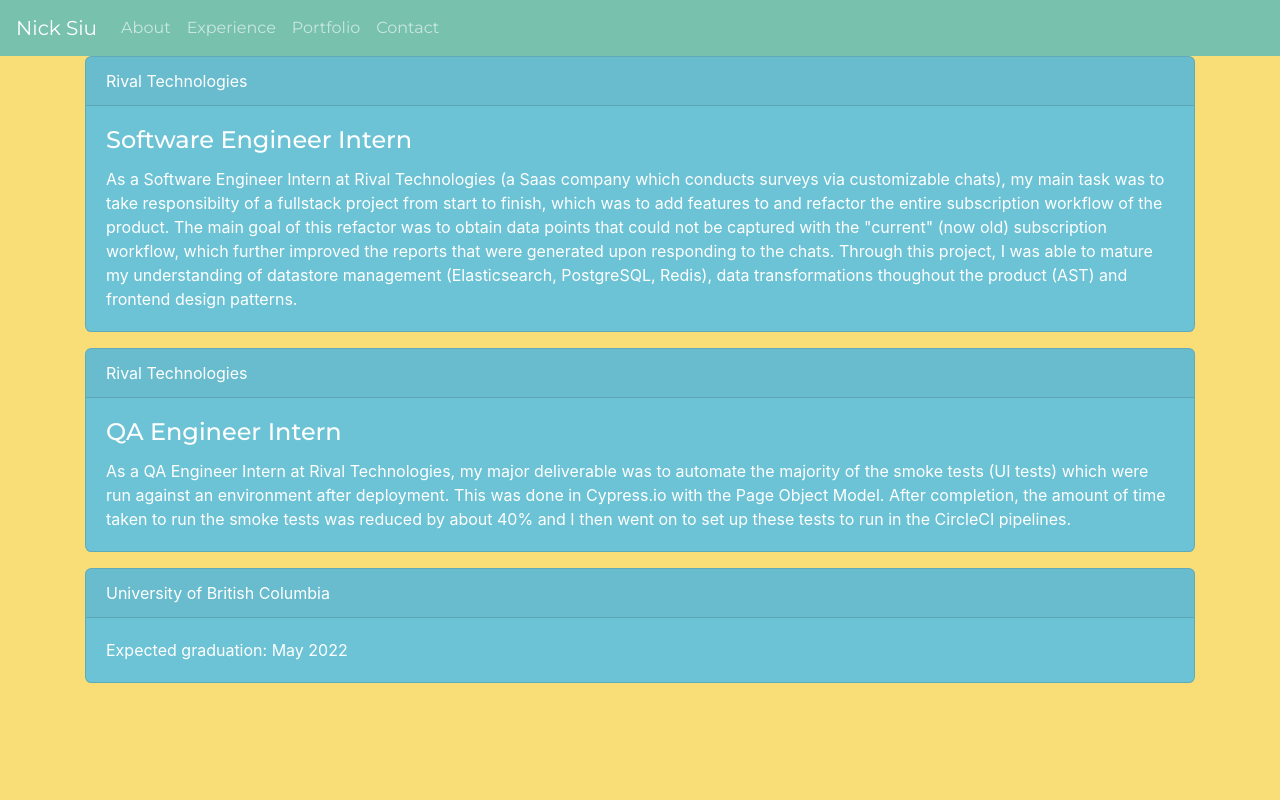
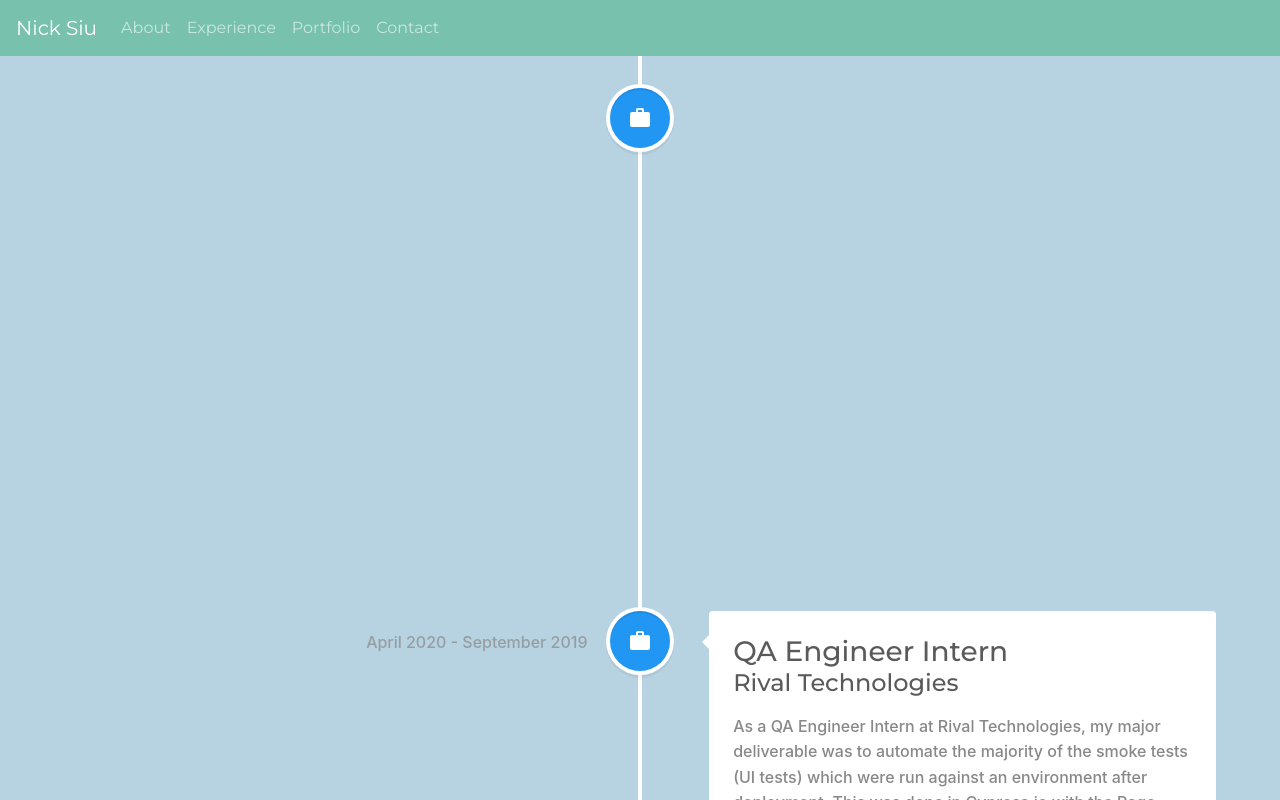
Before and after one commit to nksiu/nick-siu-personal, a React (Create React App) app: page /experience in a window 1280 px wide. Shown: the top 800 px of the page. Built offline with nearby package versions, Linux system fonts and the light colour scheme.

Commit message:
vertical timeline

```diff
--- a/package.json
+++ b/package.json
@@ -3,6 +3,8 @@
   "version": "0.1.0",
   "private": true,
   "dependencies": {
+    "@material-ui/core": "^4.11.0",
+    "@material-ui/icons": "^4.9.1",
     "@testing-library/jest-dom": "^4.2.4",
     "@testing-library/react": "^9.3.2",
     "@testing-library/user-event": "^7.1.2",
@@ -13,6 +15,7 @@
     "react-router-dom": "^5.2.0",
     "react-scripts": "3.4.3",
     "react-typist": "^2.0.5",
+    "react-vertical-timeline-component": "^3.3.0",
     "styled-components": "^5.2.0"
   },
   "scripts": {
--- a/src/components/Experience/card.js
+++ b/src/components/Experience/card.js
@@ -1,40 +1,28 @@
 import React from "react";
 import {Rotate} from "react-reveal";
 
-const Card = ({experience, isEven}) => {
+import { VerticalTimelineElement }  from "react-vertical-timeline-component";
+import "react-vertical-timeline-component/style.min.css";
+import SchoolIcon from "@material-ui/icons/School";
+import WorkIcon from "@material-ui/icons/Work";
+
+const Card = ({experience}) => {
+  const whatStyle = experience.type === "work" ? "rgb(33, 150, 243)" : "rgb(233, 30, 99)"
+  const whatIcon = experience.type === "work" ? <WorkIcon /> : <SchoolIcon />;
+
   return (
-    <div>
-      {
-        isEven ?
-          <Rotate top left>
-            <div>
-                <div class="card text-white bg-info mb-3">
-                  <div class="card-header">{experience.company}</div>
-                    <div class="card-body">
-                      {experience.title ? <h4 class="card-title">{experience.title}</h4> : null}
-                        <p class="card-text">
-                          {experience.description}
-                        </p>
-                    </div>
-                </div>
-            </div>
-          </Rotate>
-        :
-          <Rotate bottom right>
-            <div>
-                <div class="card text-white bg-info mb-3">
-                  <div class="card-header">{experience.company}</div>
-                    <div class="card-body">
-                      {experience.title ? <h4 class="card-title">{experience.title}</h4> : null}
-                        <p class="card-text">
-                          {experience.description}
-                        </p>
-                    </div>
-                </div>
-            </div>
-          </Rotate>
-      }
-    </div>
+      <VerticalTimelineElement
+        className="vertical-timeline-element--education"
+        date={experience.date}
+        iconStyle={{ background: whatStyle, color: "#fff" }}
+        icon={whatIcon}
+      >
+        <h3 className="vertical-timeline-element-title">{experience.title}</h3>
+        <h4 className="vertical-timeline-element-subtitle">{experience.company}</h4>
+        <p>
+          {experience.description}
+        </p>
+      </VerticalTimelineElement>
   )
 }
 
--- a/src/components/Experience/content.js
+++ b/src/components/Experience/content.js
@@ -1,6 +1,6 @@
 const RivalSoft = `
-  As a Software Engineer Intern at Rival Technologies (a Saas company which conducts surveys via customizable chats), my main task was
-  to take responsibilty of a fullstack project from start to finish, which was to add features to and refactor the entire subscription
+  As a Software Engineer Intern at Rival Technologies (a Saas company which conducts surveys via customizable chats), my major devliverable was
+  to start and finish a fullstack project, which was to add features to and refactor the entire subscription
   workflow of the product. The main goal of this refactor was to obtain data points that could not be captured with the "current"
   (now old) subscription workflow, which further improved the reports that were generated upon responding to the chats. Through this
   project, I was able to mature my understanding of datastore management (Elasticsearch, PostgreSQL, Redis), data transformations
@@ -18,16 +18,22 @@ export const experiences = [
   {
     company: "Rival Technologies",
     title: "Software Engineer Intern",
-    description: RivalSoft
+    description: RivalSoft,
+    date: "August 2020 - May 2020",
+    type: "work"
   },
   {
     company: "Rival Technologies",
     title: "QA Engineer Intern",
-    description: RivalQA
+    description: RivalQA,
+    date: "April 2020 - September 2019",
+    type: "work"
   },
   {
     company: "University of British Columbia",
     title: "",
-    description: "Expected graduation: May 2022"
+    description: "Expected graduation: May 2022",
+    date: "Started September 2017",
+    type: "education"
   },
 ]
--- a/src/components/Experience/index.js
+++ b/src/components/Experience/index.js
@@ -1,26 +1,35 @@
 import React from "react";
-import {createGlobalStyle} from 'styled-components';
+import {createGlobalStyle} from "styled-components";
 import {experiences} from "./content";
+
+import { VerticalTimeline, VerticalTimelineElement }  from "react-vertical-timeline-component";
+import "react-vertical-timeline-component/style.min.css";
 
 // Components
 import Card from "./card";
+import StarIcon from "@material-ui/icons/Star";
 
 const GlobalStyle = createGlobalStyle`
   body {
-    background-color: #f9de77;
+    background-color: #b7d2e0;
   }
 `
 
 const Experience = () => {
   return (
-    <div className="container">
+    <div>
       <GlobalStyle />
-      {
-        experiences.map((experience, i) => (
-          <Card experience={experience} isEven={i%2 === 0}/>
-        ))
-      }
-    </div>
+      {/* <h1 style={{textAlign: "center"}}>Experience</h1> */}
+      <VerticalTimeline>
+        {
+          experiences.map((experience, i) => (<Card experience={experience}/>))
+        }
+        <VerticalTimelineElement
+          iconStyle={{ background: "rgb(16, 204, 82)", color: "#fff" }}
+          icon={<StarIcon />}
+        />
+      </VerticalTimeline>
+</div>
   )
 }
 
```
Also changed, not shown: 1 other file (tests, documents, lock files or other folders).
